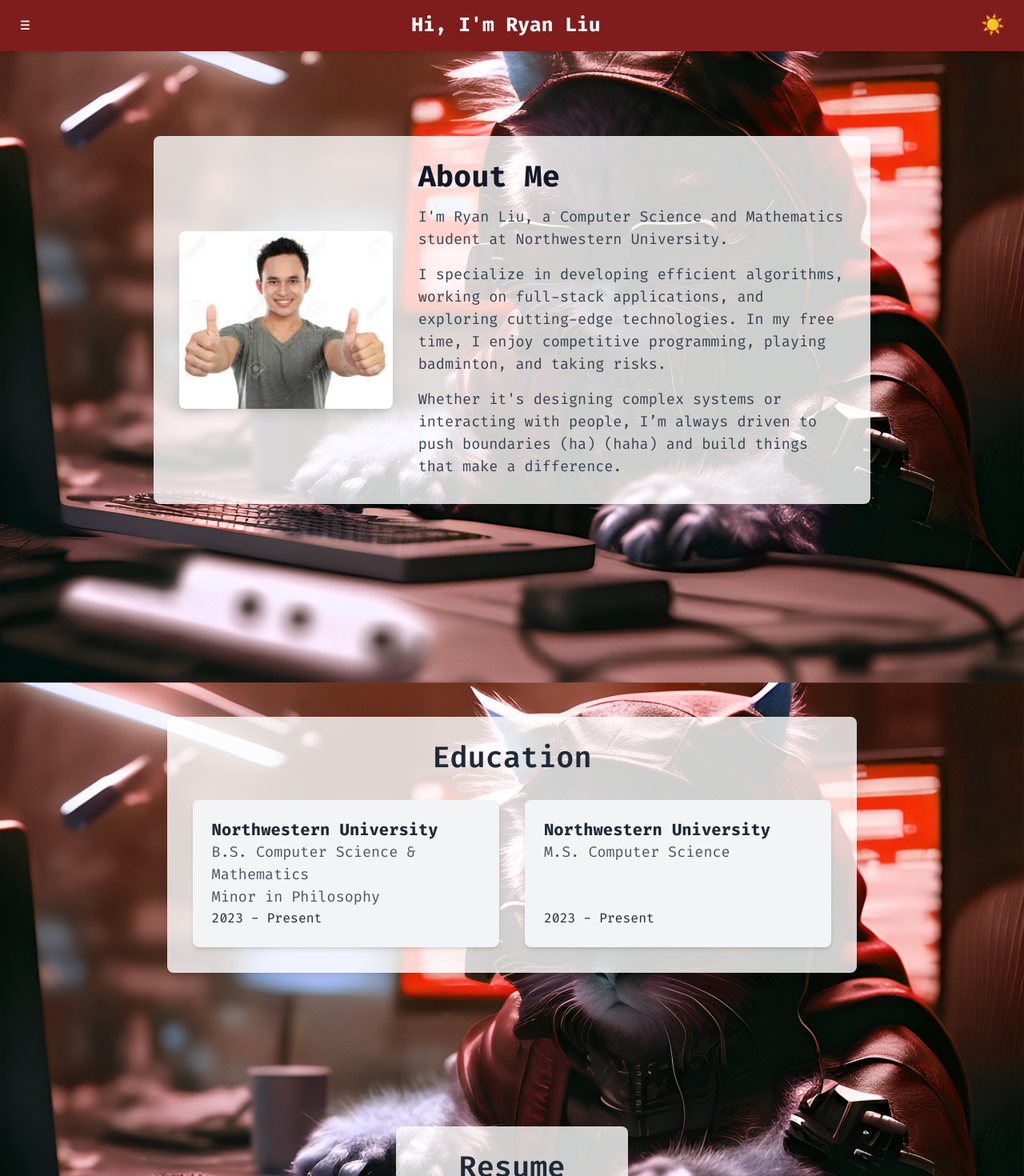
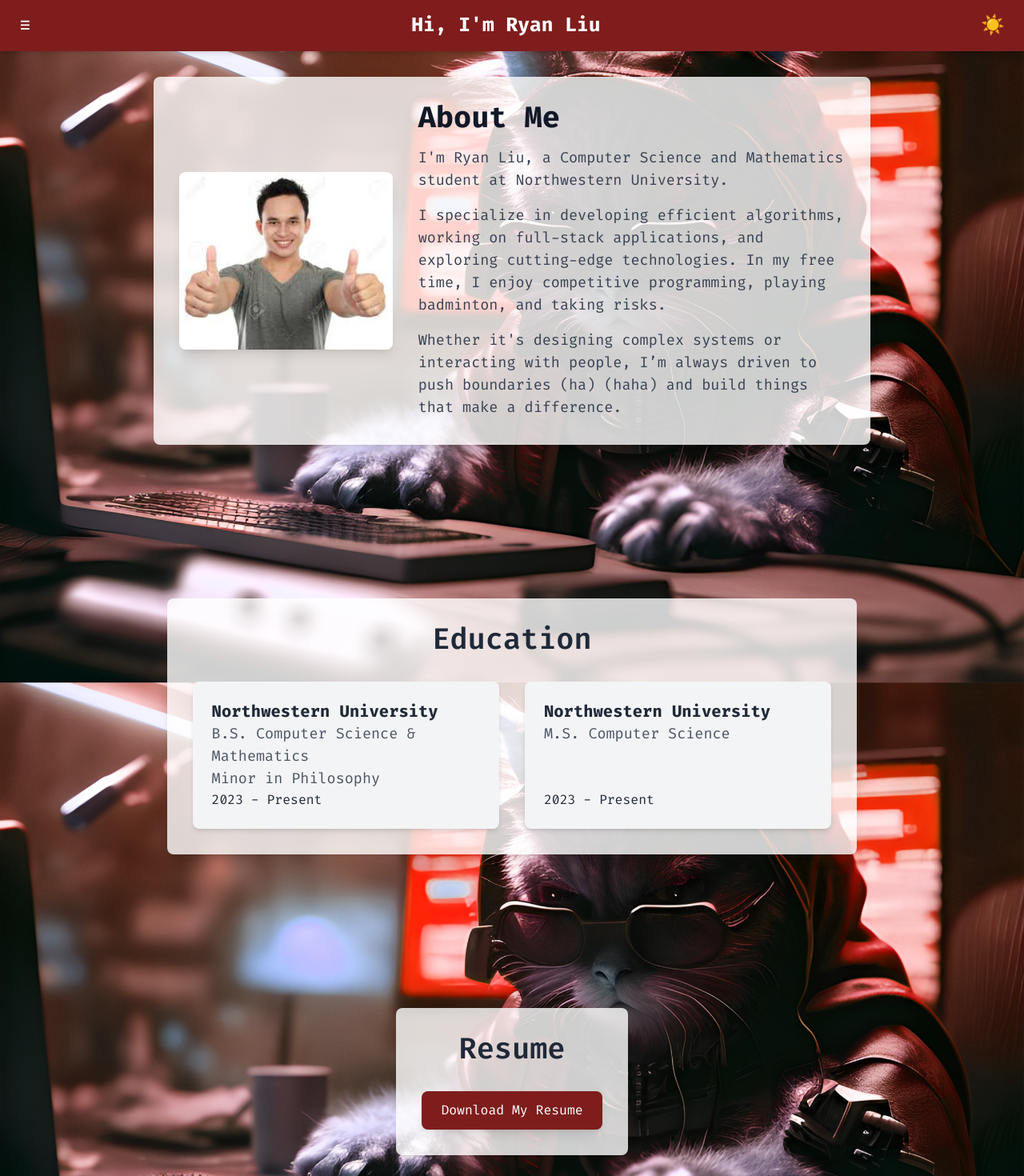
Before and after one commit to rliu2400/rliu.xyz, a Next.js app: page / in a window 1280 px wide. Shown: the top 1470 px of the page at 80% size. Built offline with nearby package versions, Linux system fonts and the light colour scheme.

Commit message:
spacing, animation

```diff
--- a/src/components/About.tsx
+++ b/src/components/About.tsx
@@ -8,7 +8,7 @@ export default function About() {
     return (
         <section
             ref = {sectionRef}
-            className="w-full min-h-screen flex items-center justify-center py-24"
+            className="w-full flex items-center justify-center py-24"
             style = {{ opacity }}
         >
             {/* Floating Div with Rounded Corners */}
--- a/src/components/Education.tsx
+++ b/src/components/Education.tsx
@@ -11,7 +11,7 @@ export default function Education() {
             className="max-w-4xl flex items-center justify-center py-24"
             style={{ opacity }} // Added smooth transition here
         >
-            <div className="w-full h-full bg-white dark:bg-gray-800 p-8 bg-opacity-80 dark:bg-opacity-80 rounded-lg shadow-lg transition-colors duration-500 ease-in-out">
+            <div className="w-full h-full bg-white dark:bg-gray-800 p-8 bg-opacity-80 dark:bg-opacity-80 rounded-lg shadow-lg transition-colors duration-500 fade-in-move-up ease-in-out">
                 <h2 className="text-4xl font-semibold text-center mb-8">Education</h2>
                 <div className="flex flex-col md:flex-row justify-center items-stretch gap-8 dark:text-gray-200">
                     {/* Education Card 1 */}
```
